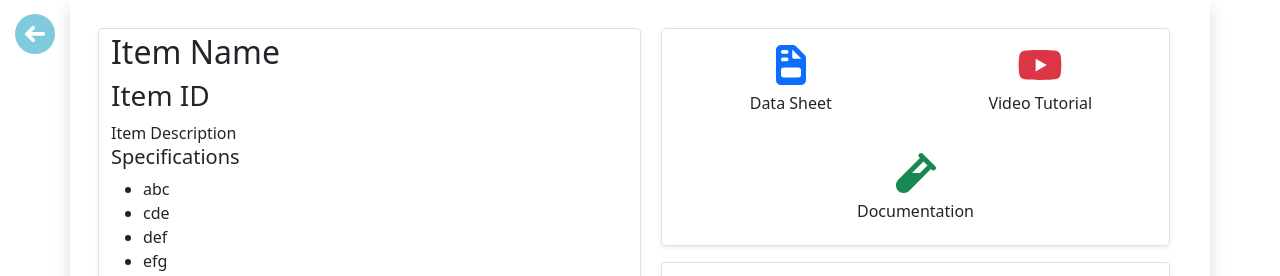
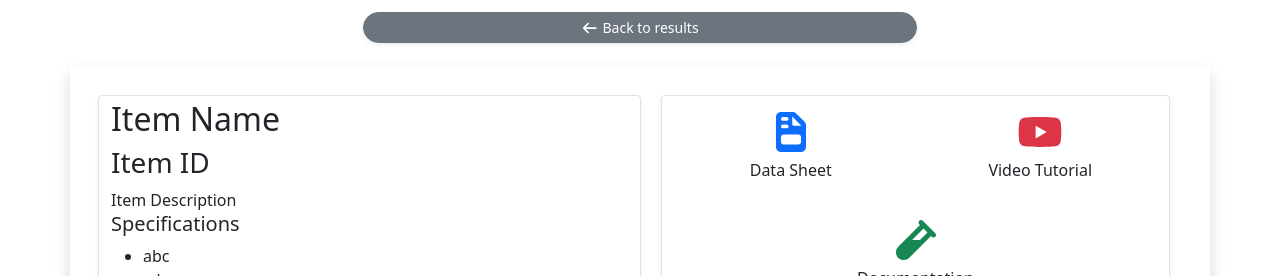
Before and after one commit to DrMadhushan/icproject, an Electron app: page src/item.html in a window 1280 px wide. Shown: the top 276 px of the page. Drawn offline with Linux system fonts and the light colour scheme.

Commit message:
edit back button and view

```diff
--- a/src/item.html
+++ b/src/item.html
@@ -11,16 +11,16 @@
     <link rel="stylesheet" href="css/dashboard.css">
     <script src="assets/fontawesome/js/all.js"></script>
     <script src="assets/bootstrap/js/bootstrap.js"></script>
+    <script src="js/search.js"></script>
   </head>
-  <body onload="initItemView()">
-    <!-- Navigate to previous page -->
-    <div class="back">
-        <div class="h1">
-            <i class="fa fa-arrow-circle-left" aria-hidden="true"></i>
+  <body onload="loadItem()">
+    <div class="container" id="">
+        <!-- Navigate to previous page -->
+        <div class="logout d-flex justify-content-center align-items-center m-1 mb-3" style="text-align: center;" id="logout_block">
+            <a class="btn btn-secondary shadow-sm btn-sm mt-2 m-2 w-50" href="search_results.html" role="button"><i class="fas fa-arrow-left"></i> Back to results</a>
+            <!-- <a class="btn btn-danger shadow-sm btn-sm mt-2 m-2 w-50" onclick="logout()" role="button"><i class="fas fa-sign-out-alt"></i> Logout</a> -->
         </div>
-    </div>
-
-    <div class="container" id="">
+        <div class="overlay"></div>
         <div class="row shadow p-4" id='item-details'>
             <!-- Item details block -->
             <div class="col-sm border rounded shadow-sm m-1">
```
